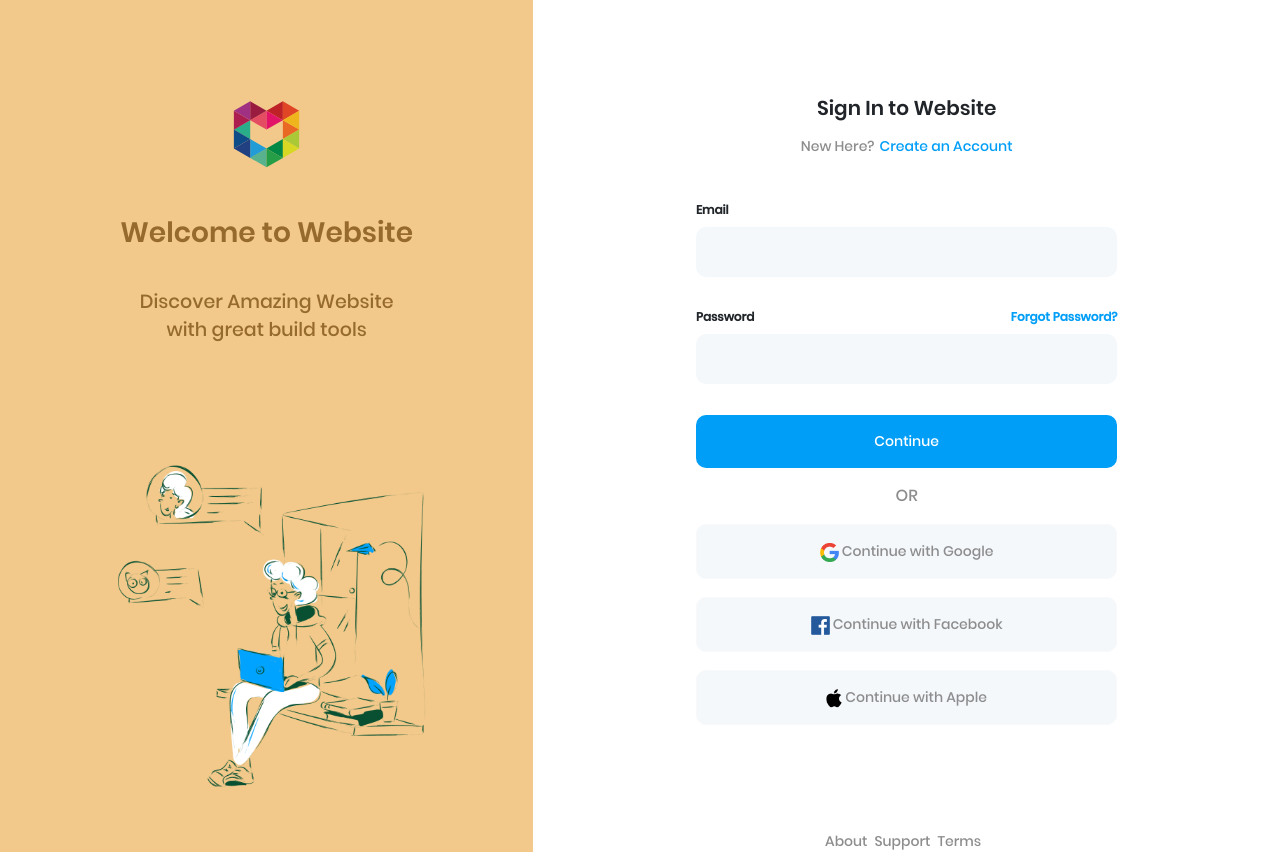
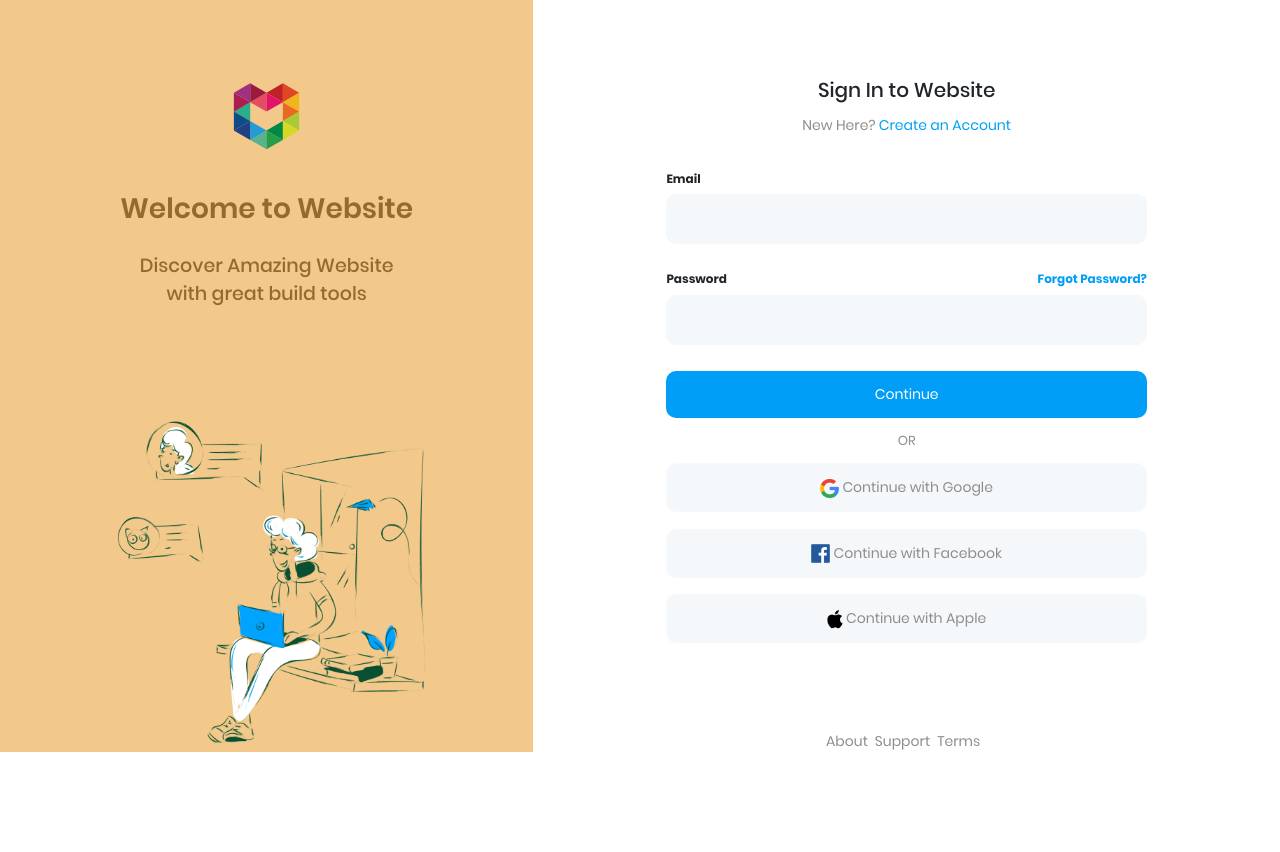
Before and after one commit to nat-gette/test_page_ticktruck, a plain HTML site: page src/index.html in a window 1280 px wide. After the commit the page ends 800 px from the top, so only its background shows below. Drawn offline with Linux system fonts and the light colour scheme; files whose address does not match are found by name.

Commit message:
style changes

```diff
--- a/src/css/main.css
+++ b/src/css/main.css
@@ -1,79 +1,69 @@
 @font-face {
-    font-family: "Gilroy";
-    src: url('../fonts/gilroy-regular.woff') format('woff'),
-        url('../fonts/gilroy-regular.woff2') format('woff2');
-    font-weight: normal;
+    font-family: "Poppins";
+    src: url('../fonts/Poppins-Regular.woff') format('woff'),
+        url('../fonts/Poppins-Regular.woff2') format('woff2');
+    font-weight: 400;
     font-style: normal;
     font-display: swap;
 }
 
 @font-face {
-    font-family: "PoppinsRegular";
-    src: url('../fonts/Poppins-Regular.woff') format('woff'),
-        url('../fonts/Poppins-Regular.woff2') format('woff2');
-    font-weight: normal;
+    font-family: "Poppins";
+    src: url('../fonts/Poppins-Medium.woff') format('woff'),
+        url('../fonts/Poppins-Medium.woff2') format('woff2');
+    font-weight: 500;
     font-style: normal;
     font-display: swap;
 }
 
 @font-face {
-    font-family: "PoppinsMedium";
-    src: url('../fonts/Poppins-Medium.woff') format('woff'),
-        url('../fonts/Poppins-Medium.woff2') format('woff2');
-    font-weight: normal;
+    font-family: "Poppins";
+    src: url('../fonts/Poppins-SemiBold.woff') format('woff'),
+        url('../fonts/Poppins-SemiBold.woff2') format('woff2');
+    font-weight: 600;
     font-style: normal;
     font-display: swap;
 }
 
 @font-face {
-    font-family: "PoppinsSemiBold";
-    src: url('../fonts/Poppins-SemiBold.woff') format('woff'),
-        url('../fonts/Poppins-SemiBold.woff2') format('woff2');
-    font-weight: normal;
-    font-style: normal;
-    font-display: swap;
-}
-
-@font-face {
-    font-family: "PoppinsBold";
+    font-family: "Poppins";
     src: url('../fonts/Poppins-Bold.woff') format('woff'),
         url('../fonts/Poppins-Bold.woff2') format('woff2');
-    font-weight: normal;
+    font-weight: 700;
     font-style: normal;
     font-display: swap;
 }
 
 
+html,
+body {
+    height: 100%;
+    margin: 0px;
+    padding: 0px;
+    font-size: 13px !important;
+    font-weight: 400;
+    font-family: Poppins, Helvetica, "sans-serif";
+    -webkit-font-smoothing: antialiased;
+    -moz-osx-font-smoothing: grayscale;
+}
+
 .primary__left {
-    /* display: flex; */
-    /* flex-direction: column; */
-    /* align-items: center;  */
-    /* padding: 90px 0 0 0; */
-    /* height: 100vh; */
-    font-family: PoppinsMedium;
     background-color: #f2c98b;
 }
 
 .about__logo {
-    align-self: center;
-    padding-bottom: 45px;
     max-width: 75px;
 }
 
 .about__title {
-    align-self: center;
-    padding-bottom: 30px;
     font-size: 28px;
-    font-family: PoppinsSemiBold;
-    /* font-weight: bold; */
+    font-weight: 600;
     color: #966a2d;
 }
 
 .about__slogan {
-    align-self: center;
-    text-align: center;
-    padding-bottom: 65px;
     font-size: 19px;
+    font-weight: 500;
     color: #966a2d;
 }
 
@@ -82,27 +72,18 @@
 }
 
 .primary__right {
-    /* display: flex; */
-    /* flex-direction: column; */
-    /* align-items: center;  */
-    /* padding-top: 87px; */
-    font-family: PoppinsMedium;
+    width: 500px !important;
+    margin: 0 auto;
 }
 
 .sign-in__title {
-    padding-bottom: 8px;
-    text-align: center;
     font-size: 20px;
-    font-family: PoppinsSemiBold;
 }
 
 .sign-in__create-acc {
-    display: flex;
-    flex-direction: row;
-    padding-bottom: 20gitpx;
     font-size: 14px;
-    text-align: center;
 }
+
 .form-label {
     font-size: 12px;
     font-weight: bold;
@@ -112,19 +93,9 @@
     color: #ff0000;
 }
 
-.sign-in__email{
-    padding-bottom: 15px;
-}
-
 .sign-in__pass {
-    padding-bottom: 15px;
     font-weight: bold;
 
-}
-
-.sign-in__pass-header {
-    display: flex;
-    justify-content: space-between;
 }
 
 .sign-in_input-link {
@@ -159,12 +130,7 @@
     text-align: center;
 }
 
-/* .sign-in__choise-text {
-    padding: 10px 0 10px 0;
-} */
-
 .sign-in__create-link {
-    padding-left: 5px;
     text-decoration: none;
     color: #009ef7;
     transition: 1s;
@@ -185,8 +151,8 @@
 
 }
 .sign-in__input--error {
-border: 1.5px solid ;
-border-color: #ff0000;
+    border: 1.5px solid ;
+    border-color: #ff0000;
 }
 
 .sign-in__error {
@@ -216,11 +182,6 @@ border-color: #ff0000;
     width: auto;
 }
 
-/* .sign-in__fotter {
-    padding-top: 58px;
-    text-align: center;
-} */
-
 .sign-in__link-fotter {
     padding-right: 7px;
     text-decoration: none;
@@ -232,3 +193,9 @@ border-color: #ff0000;
         min-width: auto;
     }
 }
+
+@media (max-width: 992px) {
+    .primary__right {
+        width: 700px !important;
+    }
+}
--- a/src/index.html
+++ b/src/index.html
@@ -17,26 +17,26 @@
         <div class="primaty__wrap row ">
 
             <div class="primary__left col-lg-5 about pt-5 d-flex flex-column align-items-center">
-                <img class="logo about__logo pt-5" src="img/Logo.svg" alt="Website Logo">
-                <h2 class="about__title text-center"> Welcome to Website</h2>
-                <p class="about__slogan"> Discover Amazing Website <br> with great build tools</p>
+                <img class="logo about__logo pt-5 align-self-center pb-5" src="img/Logo.svg" alt="Website Logo">
+                <h2 class="about__title text-center align-self-center pb-4"> Welcome to Website</h2>
+                <p class="about__slogan align-self-center text-center pb-5 mb-5"> Discover Amazing Website <br> with great build tools</p>
                 <img src="img/primary_about_image.png" alt="Welcome Page Illustration" class="about__image  img-fluid pt-4">
             </div>
 
             <div class="primary__right col-lg-7 pt-5 d-flex flex-column align-items-center">
-                <h3 class="sign-in__title pt-5 "> Sign In to Website</h3>
-                <div class="sign-in__create-acc pb-4">
+                <h3 class="sign-in__title text-center pt-5 pb-2 "> Sign In to Website</h3>
+                <div class="sign-in__create-acc d-flex flex-row text-center pb-4">
                     <p class="sign-in__text"> New Here? </p>
-                    <a class="sign-in__create-link" href="http://createanaccount.am">Create an Account</a>
+                    <a class="sign-in__create-link ps-1" href="http://createanaccount.am">Create an Account</a>
                 </div>
-                <form class="sign-in__form col-7 ">
-                    <div class="mb-3 sign-in__email">
+                <form class="sign-in__form w-100 ">
+                    <div class="mb-3 pb-3 sign-in__email">
                         <label for="exampleInputEmail1" class="form-label sign-in__input-label ">Email</label>
                         <input type="email" class="form-control sign-in__input sign-in__input--email"  name="email" id="exampleInputEmail1" aria-describedby="emailHelp">
                         <p class="sign-in__error ">Enter your Email!</p>
                     </div>
-                    <div class="mb-3 sign-in__pass">
-                        <div class="sign-in__pass-header">
+                    <div class="mb-3 pb-3 sign-in__pass">
+                        <div class=" d-flex justify-content-between">
                             <label for="exampleInputPassword1" class="form-label sign-in_input-label ">Password</label>
                             <a class="sign-in_input-link">Forgot Password?</a>
                         </div>
@@ -52,7 +52,7 @@
                         <button type="button" class="btn btn-lg btn-block p-3 btn-light sign-in__btn sign-in__btn--facebook sign-in__btn--fotter sign-in__text"><img class="sign-in__btn-icon" src="../src/img/facebook.png" alt="">Continue with Facebook</button>
                         <button type="button" class="btn btn-lg btn-block p-3 btn-light sign-in__btn sign-in__btn--apple sign-in__btn--fotter sign-in__text"><img class="sign-in__btn-icon" src="../src/img/apple.png" alt="">Continue with Apple</button>
                     </div>
-                    <div class="sign-in__fotter d-flex d-flex justify-content-center pt-5">
+                    <div class="d-flex justify-content-center pt-5">
                         <a class="sign-in__link-fotter sign-in__text" href="http://about.am">About</a>
                         <a class="sign-in__link-fotter sign-in__text" href="http://support.am">Support</a>
                         <a class="sign-in__link-fotter sign-in__text" href="http://terms.am">Terms</a>
```
